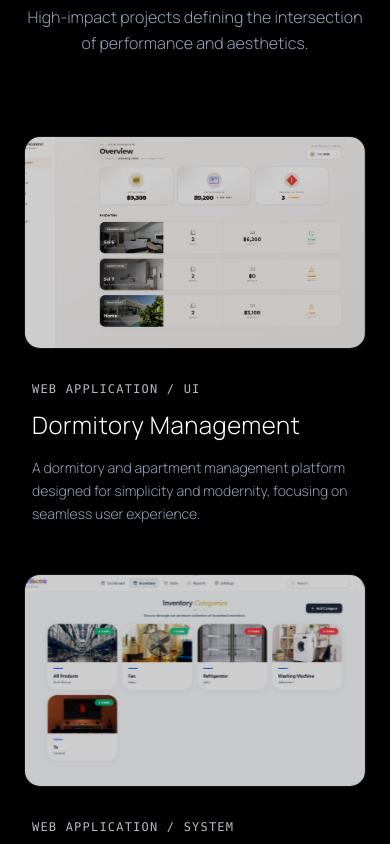
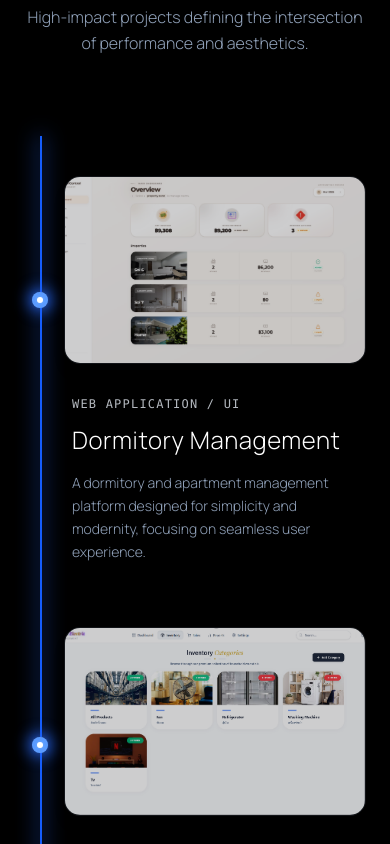
Before and after one commit to Cheeradech/Portfolio, a React (Vite) app: page / in a window 390 px wide. Shown: the part 4020-4864 px from the top of the page. Built offline with nearby package versions, Linux system fonts and the light colour scheme; a web font is replaced by a local one.

Commit message:
เพิ่ม project

```diff
--- a/src/components/PortfolioWorks.jsx
+++ b/src/components/PortfolioWorks.jsx
@@ -1,5 +1,5 @@
-import React, { useState, useEffect } from 'react';
-import { motion, AnimatePresence } from 'framer-motion';
+import React, { useState, useEffect, useRef } from 'react';
+import { motion, AnimatePresence, useScroll, useTransform, useMotionValue, useSpring } from 'framer-motion';
 import { useLanguage } from '../context/LanguageContext';
 import { translations } from '../translations';
 import SectionHeader from './ui/SectionHeader';
@@ -51,6 +51,25 @@ const PortfolioWorks = React.memo(() => {
     const t = translations[lang].works;
     const [selectedProject, setSelectedProject] = useState(null);
     const [currentImageIndex, setCurrentImageIndex] = useState(0);
+
+    const containerRef = useRef(null);
+    const { scrollYProgress } = useScroll({
+        target: containerRef,
+        offset: ["start center", "end center"]
+    });
+
+    // Track max progress so line never shrinks back
+    const maxProgress = useMotionValue(0);
+    const smoothMax = useSpring(maxProgress, { stiffness: 80, damping: 20 });
+    const lineHeight = useTransform(smoothMax, [0, 1], ["0%", "100%"]);
+
+    useEffect(() => {
+        return scrollYProgress.on("change", (v) => {
+            if (v > maxProgress.get()) {
+                maxProgress.set(v);
+            }
+        });
+    }, [scrollYProgress, maxProgress]);
 
     const closeModal = () => setSelectedProject(null);
 
@@ -108,23 +127,69 @@ const PortfolioWorks = React.memo(() => {
                         subtitle={t.subtitle}
                     />
 
+                    <div ref={containerRef} className="relative mt-20 pt-10 pb-10">
+                        {/* Center Line Trunk (Base Faded) */}
+                        <div className="hidden md:block absolute left-1/2 top-0 bottom-0 w-[2px] bg-white/10 -translate-x-1/2"></div>
+                        <div className="block md:hidden absolute left-4 top-0 bottom-0 w-[2px] bg-white/10"></div>
+
+                        {/* Center Line Trunk (Glowing Progress) */}
                         <motion.div
+                            style={{ height: lineHeight }}
+                            className="hidden md:block absolute left-1/2 top-0 w-[2px] bg-blue-600 -translate-x-1/2 shadow-[0_0_20px_1px_rgba(37,99,235,0.9)] z-0 origin-top"
+                        />
+                        <motion.div
+                            style={{ height: lineHeight }}
+                            className="block md:hidden absolute left-4 top-0 w-[2px] bg-blue-600 shadow-[0_0_20px_1px_rgba(37,99,235,0.9)] z-0 origin-top"
+                        />
+
+                        {workItems.map((item, i) => {
+                            const isEven = i % 2 === 0;
+                            return (
+                                <motion.div
+                                    key={i}
                                     variants={{
-                            hidden: { opacity: 0 },
-                            show: { opacity: 1, transition: { staggerChildren: 0.2 } }
+                                        hidden: { opacity: 0, y: 50, x: isEven ? -20 : 20 },
+                                        show: { opacity: 1, y: 0, x: 0, transition: { duration: 0.8, ease: [0.22, 1, 0.36, 1] } }
                                     }}
                                     initial="hidden"
                                     whileInView="show"
-                        viewport={{ once: true }}
-                        className="grid grid-cols-1 md:grid-cols-2 gap-12 lg:gap-16 mt-16"
-                    >
-                        {workItems.map((item, i) => (
-                            <motion.div
-                                key={i}
-                                variants={{ hidden: { opacity: 0, y: 40 }, show: { opacity: 1, y: 0, transition: { duration: 0.8, ease: [0.22, 1, 0.36, 1] } } }}
-                                className="group flex flex-col cursor-pointer"
+                                    viewport={{ once: true, margin: "-100px" }}
+                                    className={`relative grid grid-cols-1 md:grid-cols-2 group cursor-pointer ${i > 0 ? 'mt-16 md:-mt-28 lg:-mt-48 z-10' : 'z-0'}`}
                                     onClick={() => openModal(item)}
                                 >
+                                    {/* Base Center Node Dot for Desktop */}
+                                    <div className="hidden md:block absolute left-1/2 w-4 h-4 rounded-full bg-slate-900 border border-white/20 top-[30%] -translate-x-1/2 -translate-y-1/2 z-10 shadow-[inset_0_4px_4px_rgba(0,0,0,0.5)]"></div>
+
+                                    {/* Glowing Center Node Dot for Desktop (Activates on scroll) */}
+                                    <motion.div
+                                        initial={{ opacity: 0, scale: 0.5 }}
+                                        whileInView={{ opacity: 1, scale: 1 }}
+                                        transition={{ duration: 0.4, ease: "easeOut" }}
+                                        viewport={{ once: true, margin: "-35% 0px -45% 0px" }}
+                                        className="hidden md:flex items-center justify-center absolute left-1/2 w-5 h-5 rounded-full bg-blue-500 top-[30%] -translate-x-1/2 -translate-y-1/2 z-20 shadow-[0_0_20px_4px_rgba(37,99,235,1),inset_0_0_6px_rgba(255,255,255,0.4)] group-hover:scale-125 transition-transform duration-500"
+                                    >
+                                        <div className="w-2 h-2 rounded-full bg-white shadow-[0_0_8px_rgba(255,255,255,1)]"></div>
+                                    </motion.div>
+
+                                    {/* Base Mobile Node Dot */}
+                                    <div className="block md:hidden absolute left-4 w-3.5 h-3.5 rounded-full bg-slate-900 border border-white/20 -translate-x-[50%] top-[30%] z-10 shadow-[inset_0_4px_4px_rgba(0,0,0,0.5)]"></div>
+
+                                    {/* Glowing Mobile Node Dot */}
+                                    <motion.div
+                                        initial={{ opacity: 0, scale: 0.5 }}
+                                        whileInView={{ opacity: 1, scale: 1 }}
+                                        transition={{ duration: 0.4, ease: "easeOut" }}
+                                        viewport={{ once: true, margin: "-35% 0px -45% 0px" }}
+                                        className="flex md:hidden absolute left-4 items-center justify-center w-4 h-4 rounded-full bg-blue-500 -translate-x-[50%] top-[30%] z-20 shadow-[0_0_15px_3px_rgba(37,99,235,1),inset_0_0_6px_rgba(255,255,255,0.4)] group-hover:scale-125 transition-transform duration-300"
+                                    >
+                                        <div className="w-1.5 h-1.5 rounded-full bg-white shadow-[0_0_6px_rgba(255,255,255,1)]"></div>
+                                    </motion.div>
+
+                                    {/* Branch Line for Desktop */}
+                                    <div className={`hidden md:block absolute top-[30%] -translate-y-1/2 h-[2px] bg-white/10 group-hover:bg-blue-500/80 transition-colors duration-500 ${isEven ? 'right-1/2 w-8' : 'left-1/2 w-8'}`}></div>
+
+                                    {/* Content Wrapping */}
+                                    <div className={`w-full pl-10 md:pl-0 ${isEven ? 'md:pr-14 md:text-right md:col-start-1 md:col-end-2' : 'md:pl-14 md:col-start-2 md:col-end-3'}`}>
                                         <div className="w-full aspect-[16/10] rounded-2xl overflow-hidden mb-8 bg-slate-800/20 relative shadow-lg border border-white/5 group-hover:border-primary/30 transition-all duration-500">
                                             <img
                                                 alt={item.alt}
@@ -143,19 +208,21 @@ const PortfolioWorks = React.memo(() => {
                                             </div>
                                         </div>
                                         <div className="flex flex-col px-2">
-                                    <p className="text-xs text-primary font-mono tracking-widest uppercase mb-3 opacity-80">
+                                            <p className={`text-xs text-primary font-mono tracking-widest uppercase mb-3 opacity-80 flex ${isEven ? 'md:justify-end' : 'md:justify-start'}`}>
                                                 {item.category}
                                             </p>
                                             <h3 className="text-2xl lg:text-3xl font-light text-white mb-4 tracking-wide group-hover:text-primary transition-colors duration-300">
                                                 {item.title}
                                             </h3>
-                                    <p className="text-sm font-light text-slate-400 leading-relaxed">
+                                            <p className={`text-sm font-light text-slate-400 leading-relaxed max-w-sm ${isEven ? 'md:ml-auto' : ''}`}>
                                                 {lang === 'th' ? item.descTh : item.descEn}
                                             </p>
                                         </div>
+                                    </div>
                                 </motion.div>
-                        ))}
-                    </motion.div>
+                            );
+                        })}
+                    </div>
                 </div>
             </motion.section >
 
```
Lines whose indentation alone changed are shown as unchanged.
